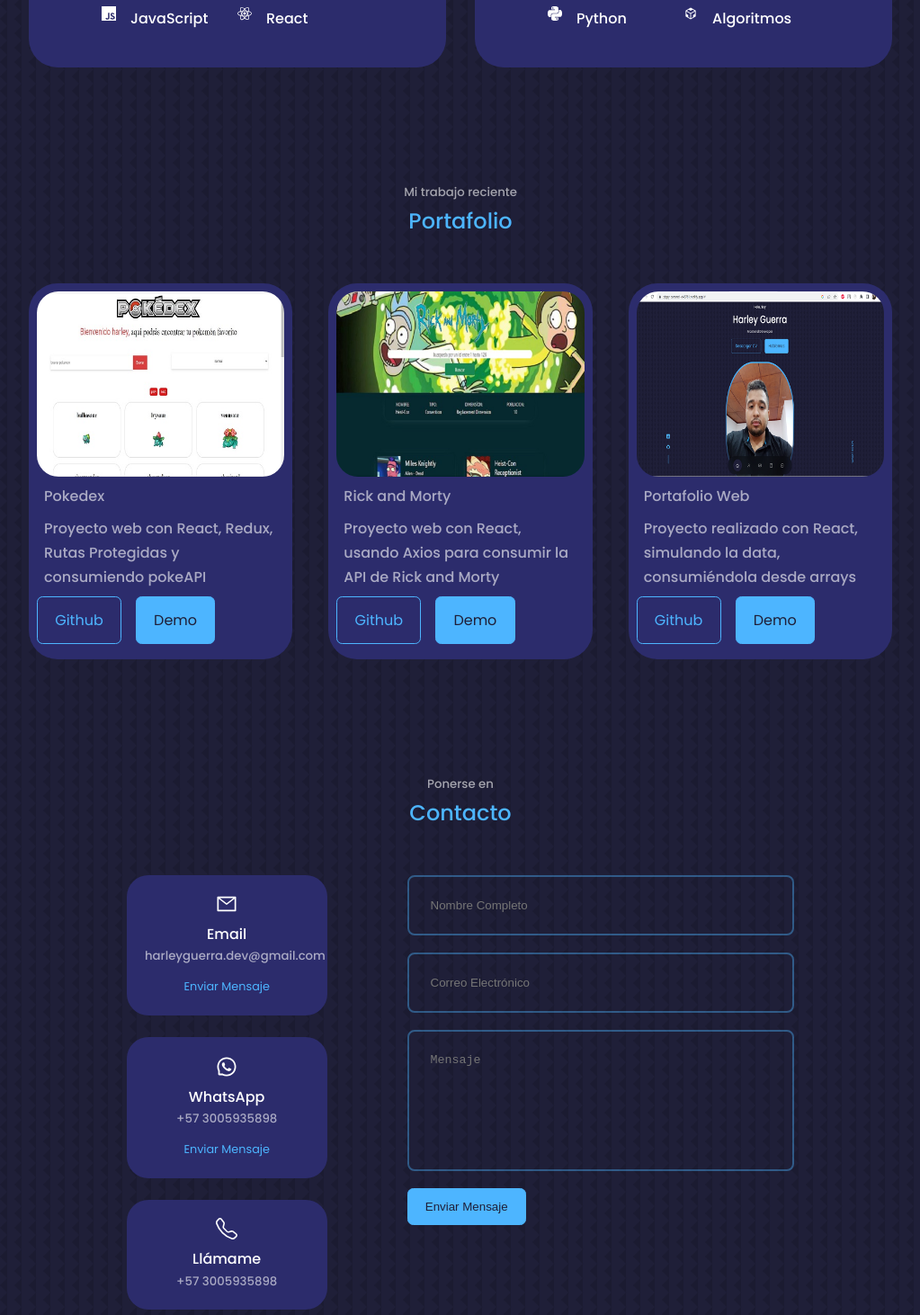
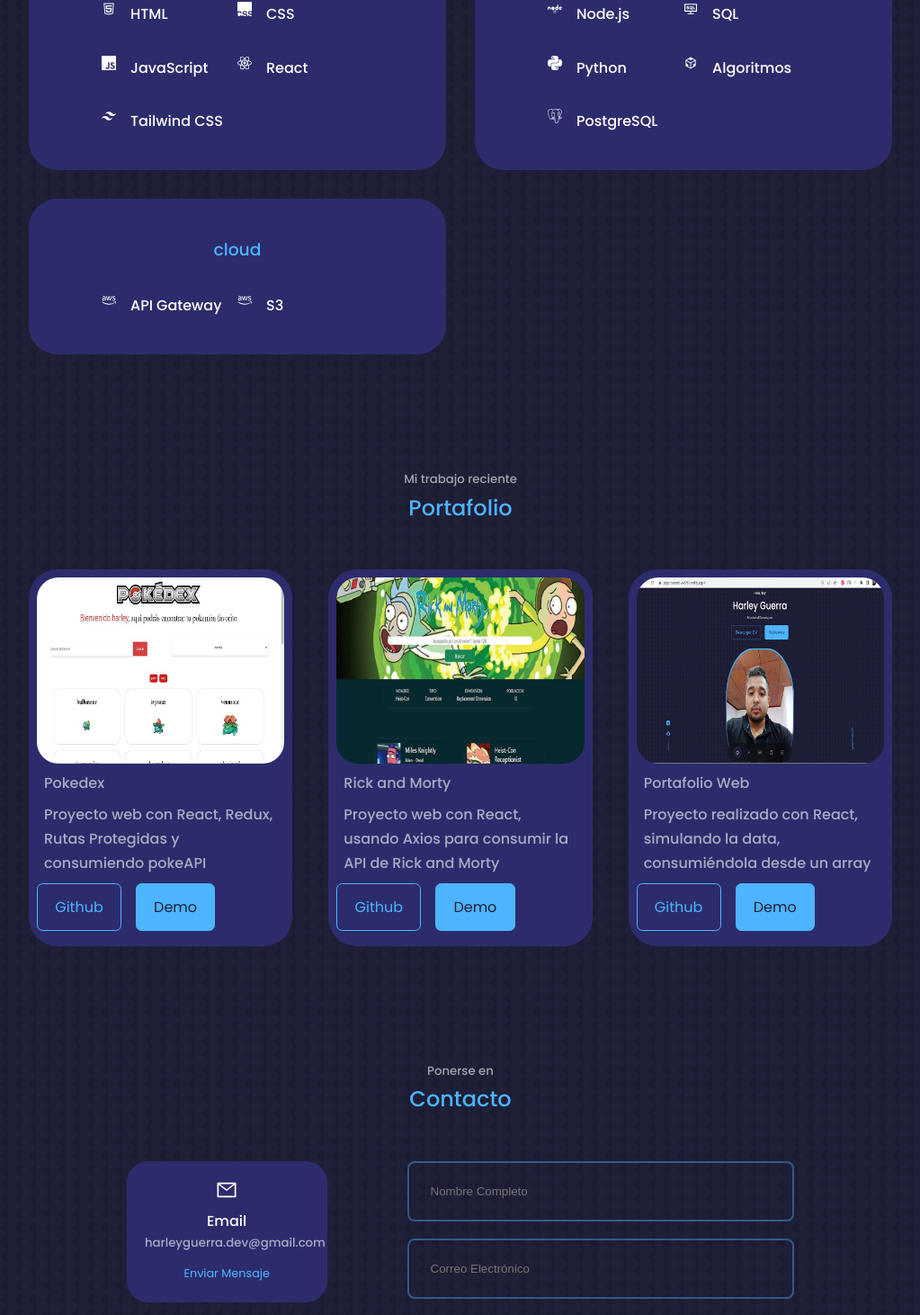
Before and after one commit to Harley-gv/portfolio-react, a React (Vite) app: page / in a window 1280 px wide. Shown: the part 1859-3321 px from the top of the page at 90% size, without its empty margins (128-1151 px from the left). Built offline with nearby package versions, Linux system fonts and the light colour scheme.

Commit message:
update info to portfolio porject

```diff
--- a/src/assets/data/backend.data.jsx
+++ b/src/assets/data/backend.data.jsx
@@ -1,28 +1,32 @@
 import { AiOutlineConsoleSql, AiOutlineCodeSandbox } from 'react-icons/ai'
-import { SiPython } from 'react-icons/si'
+import { SiPython, SiPostgresql } from 'react-icons/si'
 import { FaNode } from 'react-icons/fa'
 
 export default [
     {
         "id": "1",
         "name": "Node.js",
-        "icon": <FaNode/>,
+        "icon": <FaNode />,
     },
     {
         "id": "2",
         "name": "SQL",
-        "icon": <AiOutlineConsoleSql/>,
+        "icon": <AiOutlineConsoleSql />,
     },
     {
         "id": "3",
         "name": "Python",
-        "icon": <SiPython/>,
+        "icon": <SiPython />,
     },
     {
         "id": "4",
         "name": "Algoritmos",
-        "icon": <AiOutlineCodeSandbox/>,
+        "icon": <AiOutlineCodeSandbox />,
+    },
+    {
+        "id": "5",
+        "name": "PostgreSQL",
+        "icon": <SiPostgresql />,
     },
 
-
 ]
--- /dev/null
+++ b/src/assets/data/cloud.data.jsx
@@ -0,0 +1,14 @@
+import { FaAws } from "react-icons/fa";
+
+export default [
+    {
+        "id": "1",
+        "name": "API Gateway",
+        "icon": <FaAws />,
+    },
+    {
+        "id": "2",
+        "name": "S3",
+        "icon": <FaAws />,
+    }
+]
--- a/src/assets/data/frontend.data.jsx
+++ b/src/assets/data/frontend.data.jsx
@@ -1,26 +1,30 @@
 import { AiOutlineHtml5 } from 'react-icons/ai'
-import { SiCsswizardry, SiJavascript, SiReact} from 'react-icons/si'
+import { SiCsswizardry, SiJavascript, SiReact, SiTailwindcss } from 'react-icons/si'
 
 export default [
     {
         "id": "1",
         "name": "HTML",
-        "icon": <AiOutlineHtml5/>,
+        "icon": <AiOutlineHtml5 />,
     },
     {
         "id": "2",
         "name": "CSS",
-        "icon": <SiCsswizardry/>,
+        "icon": <SiCsswizardry />,
     },
     {
         "id": "3",
         "name": "JavaScript",
-        "icon": <SiJavascript/>,
+        "icon": <SiJavascript />,
     },
     {
         "id": "4",
         "name": "React",
-        "icon": <SiReact/>,
+        "icon": <SiReact />,
     },
-
+    {
+        "id": "5",
+        "name": "Tailwind CSS",
+        "icon": <SiTailwindcss />,
+    }
 ]
--- a/src/assets/data/portfolio.data.jsx
+++ b/src/assets/data/portfolio.data.jsx
@@ -28,8 +28,6 @@ export default [
         "img": portfolio,
         "github": "https://github.com/Harley-gv/portfolio-react",
         "demo": "#",
-        "description": "Proyecto realizado con React, simulando la data, consumiéndola desde arrays"
+        "description": "Proyecto realizado con React, simulando la data, consumiéndola desde un array"
     },
-
-
 ]
--- a/src/components/about/About.jsx
+++ b/src/components/about/About.jsx
@@ -35,7 +35,7 @@ const about = () => {
 
                     </div>
 
-                    <p>Soy Harley Guerra, técnico en sistemas y desarrollador Web Egresado del programa Full-Stack Web Development and Computer Science  en Academlo, he trabajo en proyectos desde el Frontend con HTML, CSS, JavaScript, React.js y desde del Backend con Node, Express, PostgreSQL y Squelize </p>
+                    <p>Soy Harley Guerra, Técnico en Sistemas y Desarrollador Web Full Stack, egresado del programa Full-Stack Web Development and Computer Science en Academlo. Cuento con más de 2 años de experiencia profesional en el desarrollo de aplicaciones web, participando activamente en proyectos desde el frontend con HTML, CSS, JavaScript y React.js, hasta el backend con Node.js, Express, PostgreSQL.</p>
 
                     <a href="#contact" className='btn btn-primary'>Hablemos</a>
                 </div>
--- a/src/components/contact/Contact.jsx
+++ b/src/components/contact/Contact.jsx
@@ -38,14 +38,14 @@ const Contact = () => {
                     <article className="contact__option">
                         <AiOutlineWhatsApp className='contact__option-icon' />
                         <h4>WhatsApp</h4>
-                        <h5>+57 3005935898</h5>
-                        <a href="https://wa.me/+573113740130">Enviar Mensaje</a>
+                        <h5>+57 3107304753</h5>
+                        <a href="https://wa.me/+573107304753">Enviar Mensaje</a>
                     </article>
 
                     <article className="contact__option">
                         <BsTelephone className='contact__option-icon' />
                         <h4>Llámame</h4>
-                        <h5>+57 3005935898</h5>
+                        <h5>+57 3107304753</h5>
                     </article>
 
                 </div>
--- a/src/components/experience/Experience.jsx
+++ b/src/components/experience/Experience.jsx
@@ -1,6 +1,7 @@
 import React from 'react';
 import Frontend from '../../assets/data/frontend.data'
 import Backend from '../../assets/data/backend.data'
+import cloud from '../../assets/data/cloud.data';
 import './experience.css'
 
 const Experience = () => {
@@ -42,6 +43,25 @@ const Experience = () => {
                     </div>
 
                 </div>
+
+                <div className="experience__cloud">
+                    <h3>cloud</h3>
+                    <div className="experience__content">
+                        {
+                            cloud.map(cloud=> (
+                                <article className='experience__details' key={cloud.id}>
+                                    {cloud.icon}
+                                    <h4>{cloud.name}</h4>
+
+                                </article>
+                            ))
+                        }
+                    </div>
+
+
+                </div>
+
+
             </div>
         </section>
     );
```
